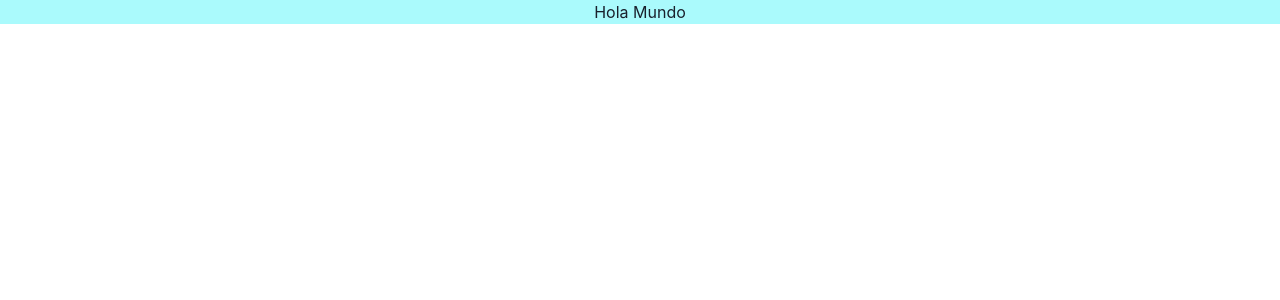
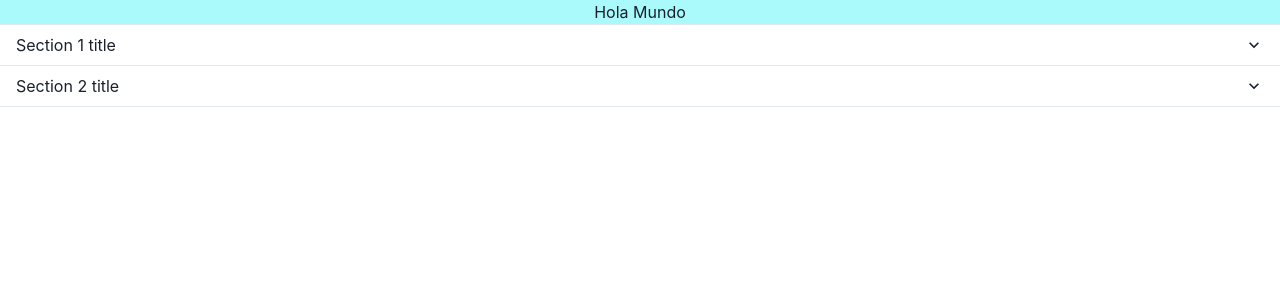
Before and after one commit to wellnahuel/LearningChakraUI, a React (Create React App) app: page / in a window 1280 px wide. Shown: the top 300 px of the page. Built offline with nearby package versions, Linux system fonts and the light colour scheme.

Commit message:
accordion

```diff
--- a/src/App.js
+++ b/src/App.js
@@ -1,5 +1,12 @@
 import './App.css';
-import { Box } from '@chakra-ui/react'
+import {
+  Box,
+  Accordion,
+  AccordionItem,
+  AccordionButton,
+  AccordionPanel,
+  AccordionIcon,
+} from '@chakra-ui/react'
 
 
 function App() {
@@ -8,6 +15,41 @@ function App() {
       <Box bg='brand.primary'>
         Hola Mundo
       </Box>
+      <Accordion>
+        <AccordionItem>
+          <h2>
+            <AccordionButton>
+              <Box as="span" flex='1' textAlign='left'>
+                Section 1 title
+              </Box>
+              <AccordionIcon />
+            </AccordionButton>
+          </h2>
+          <AccordionPanel pb={4}>
+            Lorem ipsum dolor sit amet, consectetur adipiscing elit, sed do eiusmod
+            tempor incididunt ut labore et dolore magna aliqua. Ut enim ad minim
+            veniam, quis nostrud exercitation ullamco laboris nisi ut aliquip ex ea
+            commodo consequat.
+          </AccordionPanel>
+        </AccordionItem>
+
+        <AccordionItem>
+          <h2>
+            <AccordionButton>
+              <Box as="span" flex='1' textAlign='left'>
+                Section 2 title
+              </Box>
+              <AccordionIcon />
+            </AccordionButton>
+          </h2>
+          <AccordionPanel pb={4}>
+            Lorem ipsum dolor sit amet, consectetur adipiscing elit, sed do eiusmod
+            tempor incididunt ut labore et dolore magna aliqua. Ut enim ad minim
+            veniam, quis nostrud exercitation ullamco laboris nisi ut aliquip ex ea
+            commodo consequat.
+          </AccordionPanel>
+        </AccordionItem>
+      </Accordion>
     </div>
   );
 }
```
